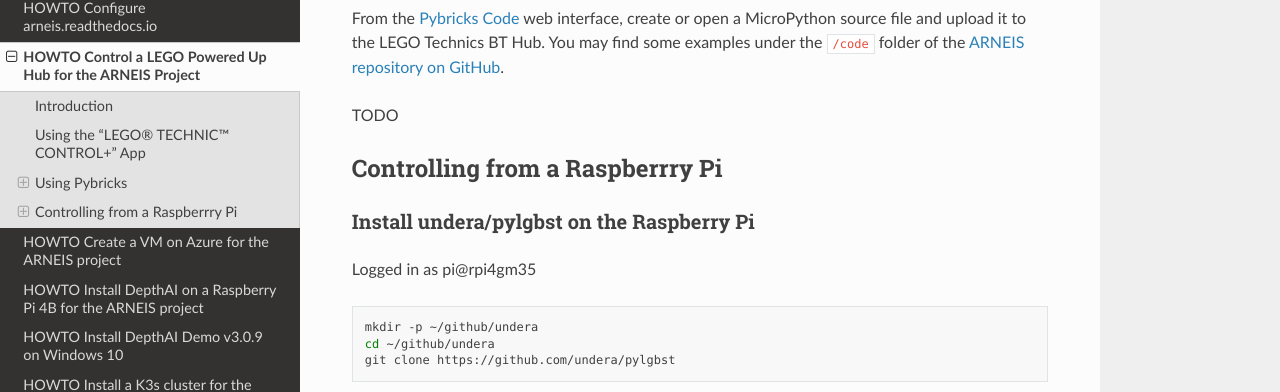
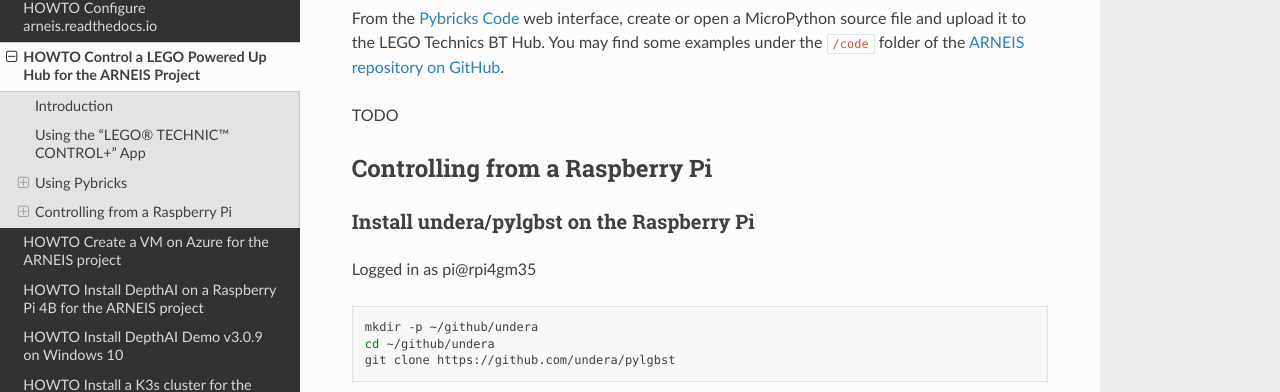
Before and after one commit to B-AROL-O/ARNEIS, a Sphinx documentation site: the page built from docs/howto/howto-control-rpi-poweredup.md, in a window 1280 px wide and 900 px high, scrolled down 1022 px. Shown: the part 108-500 px from the top of the window. Built offline with Sphinx 7.4.7 and the Read the Docs theme 2.0.0, drawn with Linux system fonts in a browser that asks for light colours.

Commit message:
Fix typo: s/Raspberrry/Raspberry/

```diff
--- a/docs/howto/howto-control-rpi-poweredup.md
+++ b/docs/howto/howto-control-rpi-poweredup.md
@@ -41,7 +41,7 @@
 
 TODO
 
-## Controlling from a Raspberrry Pi
+## Controlling from a Raspberry Pi
 
 ### Install undera/pylgbst on the Raspberry Pi
 
```
